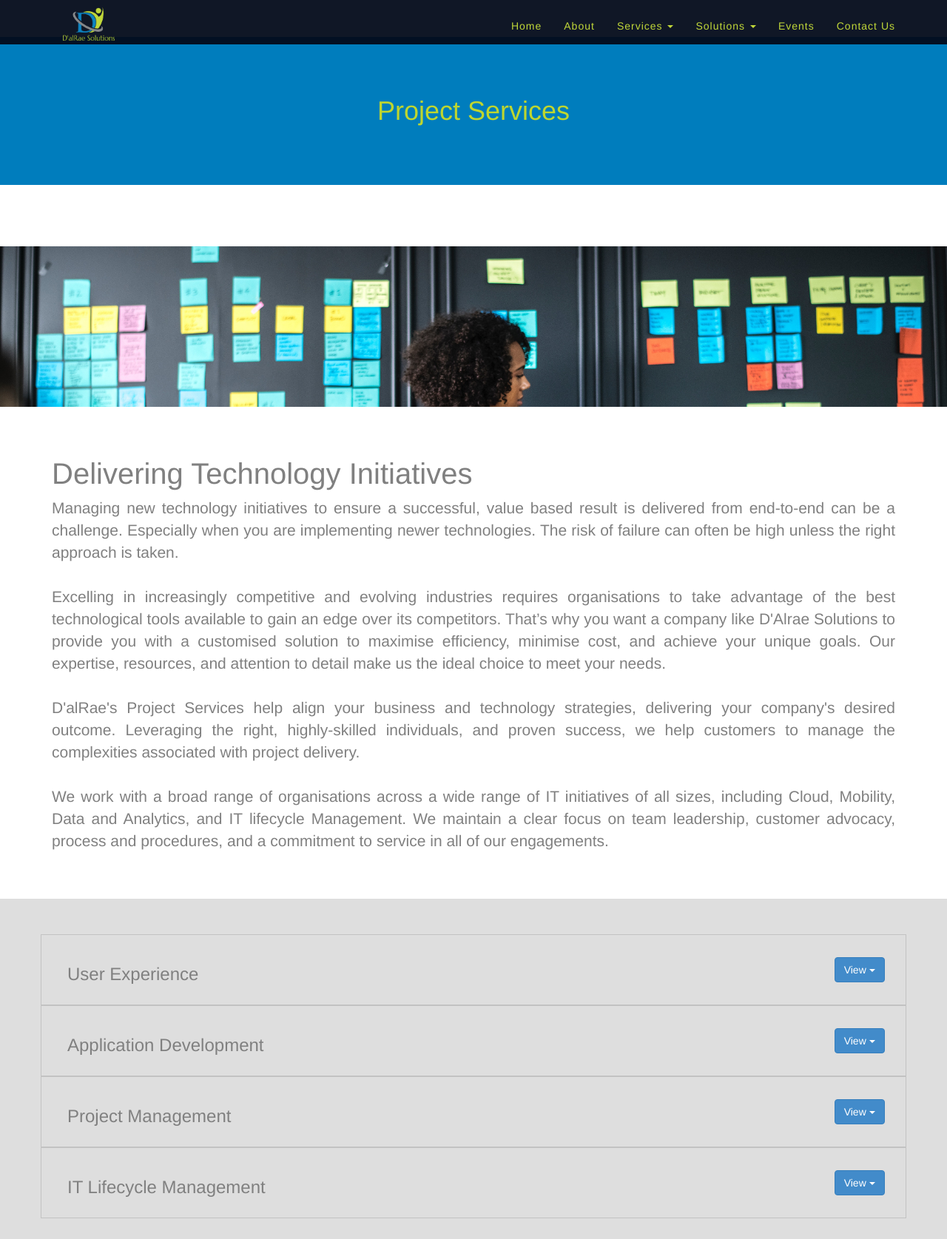
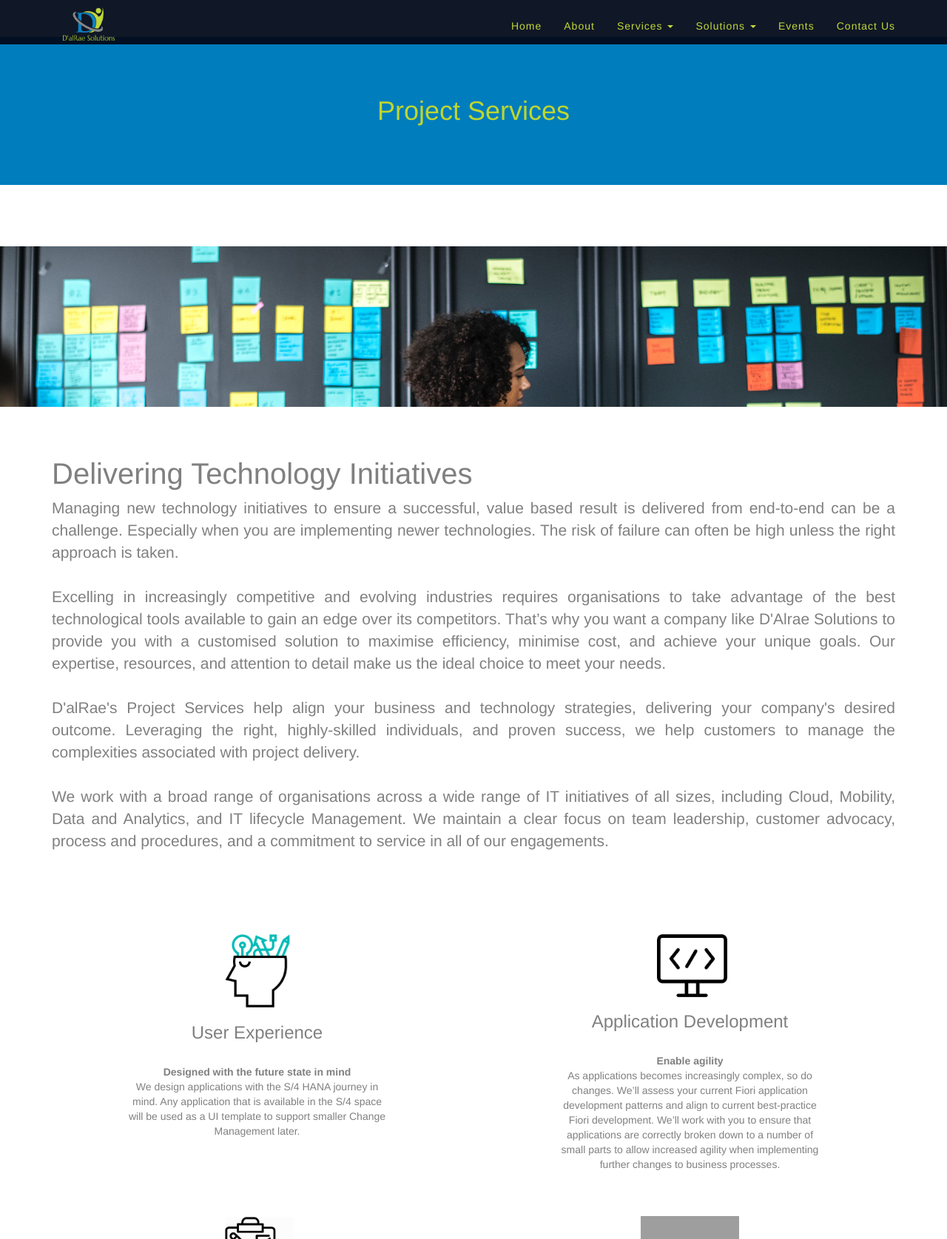
Before and after one commit to timhobbs4/Website, a PHP site: page /services.html in a window 1280 px wide; the page is wider, and only the part inside the window is pictured. Shown: the top 1675 px of that part at 74% size. Run offline with PHP 8.4, Linux system fonts and the light colour scheme; some libraries are stand-ins or nearby versions; grey boxes are pictures that could not be loaded.

Commit message:
solutions and services layout change
removed accordian containers and replaced them with columns.

```diff
--- a/cloud.html
+++ b/cloud.html
@@ -5,7 +5,7 @@
     <meta charset="utf-8">
     <meta http-equiv="X-UA-Compatible" content="IE=edge">
     <meta name="viewport" content="width=device-width, initial-scale=1">
-    <title>Solutions</title>
+    <title>Cloud Services</title>
     <!-- Bootstrap -->
     <link href="css/bootstrap.min.css" rel="stylesheet">
     <!-- Custom styles for this template -->
@@ -138,7 +138,7 @@ height="0" width="0" style="display:none;visibility:hidden"></iframe></noscript>
         <!-- Feedback form container -->
     <div class="container" id="contactContainer">
         <div class="row">
-            <div class="col-xs-8 md-8" id="form_container">
+            <div class="col-xs-6 md-6" id="form_container">
                 <div class="row">
 
                     <div class="md-8">
@@ -174,7 +174,7 @@ height="0" width="0" style="display:none;visibility:hidden"></iframe></noscript>
                 </div>
                 <div id="error_message" style="width:100%; height:100%; display:none; "> <h3>Error</h3> Sorry there was an error sending your form. </div>
             </div>
-            <div class="col-md-4">
+            <div class="col-md-4" style="padding-left: 50px">
                 <img class="hidden-xs" src="images/contact picture.jpg" alt="consulting Picture" id="consulting_picture">
             </div>
             </div>
--- a/css/custom.css
+++ b/css/custom.css
@@ -389,12 +389,16 @@ h1.about_header{
 
 /* Accordion styling */
 
-#accordionJumbotron{
-	background-color: #dedede;
+
+#mobilityBox{
+    margin-left: 45px;
+    margin-right: 45px;
 }
-
 #accordionRow{
-	border: 1px solid rgba(0,0,0,.125);
+	/*border: 2px solid rgba(0,0,0,.125);*/
+    background-color: #dedede;
+    margin-top: 10px;
+    margin-bottom: 10px;
 }
 
 #accordionHeader {
--- a/index.html
+++ b/index.html
@@ -5,7 +5,7 @@
     <meta charset="utf-8">
     <meta http-equiv="X-UA-Compatible" content="IE=edge">
     <meta name="viewport" content="width=device-width, initial-scale=1">
-    <meta name="google-site-verification" content="VekZPDddCGefK-8q0Dr0G81ich-aDnZ0t0w2A-bcMuY" />
+    <meta name="google-site-verification" content="VekZPDddCGefK-8q0Dr0G81ich-aDnZ0t0w2A-bcMuY"/>
     <title>D'alRae Solutions</title>
     <!-- Bootstrap -->
     <link href="css/bootstrap.min.css" rel="stylesheet">
--- a/services.html
+++ b/services.html
@@ -29,8 +29,7 @@ j=d.createElement(s),dl=l!='dataLayer'?'&l='+l:'';j.async=true;j.src=
 
 <body style="padding-bottom: 0px">
     <!-- Google Tag Manager (noscript) -->
-<noscript><iframe src="https://www.googletagmanager.com/ns.html?id=GTM-WH9RDXF"
-height="0" width="0" style="display:none;visibility:hidden"></iframe></noscript>
+    <noscript><iframe src="https://www.googletagmanager.com/ns.html?id=GTM-WH9RDXF" height="0" width="0" style="display:none;visibility:hidden"></iframe></noscript>
     <!-- End Google Tag Manager (noscript) -->
     <!-- Navbar -->
     <div class="navbar-wrapper">
@@ -70,14 +69,16 @@ height="0" width="0" style="display:none;visibility:hidden"></iframe></noscript>
                                             <ul>User Experience</ul>
                                             <ul>Applictaion Development</ul>
                                             <ul>Project Management</ul>
-                                        <ul>IT Lifecycle Management</ul></a>
+                                            <ul>IT Lifecycle Management</ul>
+                                        </a>
                                     </li>
                                     <li class="divider"></li>
                                     <li>
                                         <h5><img src="images/resourcing.png" alt="Rescource Picture" width="25px" height="20px" style="padding-left: 5px;"> Resourcing</h5>
                                         <a href="resources.html">
                                             <ul>Contracting</ul>
-                                        <ul>Staff Augmentation</ul></a>
+                                            <ul>Staff Augmentation</ul>
+                                        </a>
                                     </li>
                                 </ul>
                             <li class="dropdown">
@@ -98,7 +99,8 @@ height="0" width="0" style="display:none;visibility:hidden"></iframe></noscript>
                                         </h5>
                                         <a href="cloud.html">
                                             <ul>Enterprise Cloud</ul>
-                                        <ul>Solution Architecture</ul></a>
+                                            <ul>Solution Architecture</ul>
+                                        </a>
                                     </li>
                                 </ul>
                             <li><a href="events.html">Events</a></li>
@@ -123,7 +125,6 @@ height="0" width="0" style="display:none;visibility:hidden"></iframe></noscript>
     </div>
     <div class="parallax_services"></div>
     <!-- /.Heading Container -->
-
     <div class="jumbotron">
         <div class="container">
             <h1 class="display-1" style="text-align: left;">Delivering Technology Initiatives</h1>
@@ -131,139 +132,58 @@ height="0" width="0" style="display:none;visibility:hidden"></iframe></noscript>
                 We work with a broad range of organisations across a wide range of IT initiatives of all sizes, including Cloud, Mobility, Data and Analytics, and IT lifecycle Management. We maintain a clear focus on team leadership, customer advocacy, process and procedures, and a commitment to service in all of our engagements.</p>
         </div>
     </div>
-
-        <!-- Collapsable headings for the different sections -->
     <div class="jumbotron" id="accordionJumbotron">
         <div class="container">
-            <div class="accordion" id="servicesAccordion">
-                <div class="row" id="accordionRow">
-                    <div class="card">
-                        <!--div class="col-md-1"><img src="images/icons/ux icon.png" style="max-height: 100px;"></div-->
-                            <div class="col-md-10">
-                                <h3 id="accordionHeader">User Experience</h3>
-                            </div>
-                        <div class="col">
-                            <div class="card-header" id="uxHeading">
-                                <h5>
-                                <button class="btn btn-primary" type="button" data-toggle="collapse" data-target="#uxCollapseBody" aria-expanded="false" aria-controls="uxCollapseBody" id="accordionButton">
-                                View <span class="caret"></span>
-                                </button>
-                                </h5>
-                            </div>
-                        </div>
-                        <div id="uxCollapseBody" class="collapse" aria-labelledby="uxHeading" data-parent="#servicesAccordion">
-                            <div class="card-body">
-                                <div class="col-md-10" style="text-align: left; margin-bottom: 20px; margin-left: 20px">
+            <div class="row" id="servicesRow">
+                <div class="col-md-1"></div>
+                <div class="col-md-4" id="servicesBox">
+                    <img src="images/icons/ux icon.png" style="max-height: 100px;">
+                    <h3 id="uxHeading">User Experience</h3><br>
                     <b>Designed with the future state in mind</b><br>
                     We design applications with the S/4 HANA journey in mind. Any application that is available in the S/4 space will be used as a UI template to support smaller Change Management later.<br>
-
+                </div>
+                <div class="col-md-2"></div>
+                <!-- second box of services -->
+                <div class="col-md-4" id="servicesBox">
+                    <img src="images/icons/dev icon.png" style="max-height: 100px; max-width: 95px; margin-left: 5px">
+                    <h3 id="servicesHeading">Application Development</h3><br>
+                    <b>Enable agility</b><br>
+                    As applications becomes increasingly complex, so do changes. We’ll assess your current Fiori application development patterns and align to current best-practice Fiori development. We’ll work with you to ensure that applications are correctly broken down to a number of small parts to allow increased agility when implementing further changes to business processes.<br><br>
+                </div>
+                <div class="col-md-1"></div>
+            </div>
+            <!-- third box of services -->
+            <div class="row" id="servicesRow" style="margin-top: 40px; margin-bottom: 60px">
+                <div class="col-md-1"></div>
+                <div class="col-md-4" id="servicesBox">
+                    <img src="images/icons/PM icon.png" style="max-height: 95px; margin-left: 5px; margin-bottom: 10px">
+                    <h3 id="servicesHeading">Project Management</h3><br>
+                    <b>A holistic approach to deliver</b><br>
+                    We embrace a collaborative approach to meet your business needs. That means we’ll work with you to get your input about business goals, special concerns, and how you envision your business in the future. We’ll take that input and turn it into a capable, cost-effective system that can grow with you.<br>
+                </div>
+                <div class="col-md-2"></div>
+                <!-- fourth box of services -->
+                <div class="col-md-4" id="servicesBox">
+                    <img src="images/icons/life-cycle-icon.png" style="max-height: 100px;">
+                    <h3 id="servicesHeading">IT Lifecycle Management</h3><br>
+                    <b>Optimising your solutions</b><br>
+                    Ensuring that your applications are operating at optimum performance and able to scale to meet future demand is critical to the success and adoption of any solution. D'alrae Solutions are able to assist in the monitoring and performance management of delivered applications during an applications lifecycle. D'Alrae Solutions will provide feedback and advice on best practices in managing performance and lifecycle of applications from development through to production and beyond.<br>
+                </div>
+                <div class="col-md-1"></div>
             </div>
         </div>
     </div>
-                    </div>
-                </div>
-
-                <!-- second card of accordion -->
-                 <div class="row" id="accordionRow">
-                    <div class="card">
-                        <!--div class="col-md-1"><img src="images/icons/dev icon.png" style="max-height: 100px; max-width: 95px; margin-left: 5px"></div-->
-                            <div class="col-md-10">
-                                <h3 id="accordionHeader">Application Development</h3>
-                            </div>
-                        <div class="col">
-                            <div class="card-header" id="appsDevHeading">
-                                <h5>
-                                <button class="btn btn-primary" type="button" data-toggle="collapse" data-target="#appsDevCollapseBody" aria-expanded="false" aria-controls="appsDevCollapseBody" id="accordionButton">
-                                View <span class="caret"></span>
-                                </button>
-                                </h5>
-                            </div>
-                        </div>
-                        <div id="appsDevCollapseBody" class="collapse" aria-labelledby="appsDevHeading" data-parent="#servicesAccordion">
-                            <div class="card-body">
-                                <div class="col-md-10" style="text-align: left; margin-bottom: 20px; margin-left: 20px">
-                                    <span><b>Enable agility</b></span><br>
-                                    As applications becomes increasingly complex, so do changes. We’ll assess your current Fiori application development patterns and align to current best-practice Fiori development. We’ll work with you to ensure that applications are correctly broken down to a number of small parts to allow increased agility when implementing further changes to business processes.<br>
-                                    We'll provide resources who have both Best Practice Applications knowledge and experience from some of the biggest Global Fiori Implementations, along with vastly experienced resources in implementing real-time SAP Retail store-based solutions in some of Australasia's biggest Retailers.
-                                </div>
-                            </div>
-                        </div>
-                    </div>
-                </div>
-                <!-- third card of accordion -->
-                 <div class="row" id="accordionRow">
-                    <div class="card">
-                        <!--div class="col-md-1"><img src="images/icons/PM icon.png" style="max-height: 95px; margin-left: 5px; margin-bottom: 10px"></div-->
-                            <div class="col-md-10">
-                                <h3 id="accordionHeader">Project Management</h3>
-                            </div>
-                        <div class="col">
-                            <div class="card-header" id="pmHeading">
-                                <h5>
-                                <button class="btn btn-primary" type="button" data-toggle="collapse" data-target="#pmCollapseBody" aria-expanded="false" aria-controls="pmCollapseBody" id="accordionButton">
-                                View <span class="caret"></span>
-                                </button>
-                                </h5>
-                            </div>
-                        </div>
-                        <div id="pmCollapseBody" class="collapse" aria-labelledby="pmHeading" data-parent="#servicesAccordion">
-                            <div class="card-body">
-                                <div class="col-md-10" style="text-align: left; margin-bottom: 20px; margin-left: 20px">
-                                    <span><b>A holistic approach to deliver</b></span><br>
-                                    We embrace a collaborative approach to meet your business needs. That means we’ll work with you to get your input about business goals, special concerns, and how you envision your business in the future. We’ll take that input and turn it into a capable, cost-effective system that can grow with you.
-                                </div>
-                            </div>
-                        </div>
-                    </div>
-                </div>
-
-                <!--Fourth card of accordion -->
-                <div class="row" id="accordionRow">
-                    <div class="card">
-                        <!--div class="col-md-1"><img src="images/icons/life-cycle-icon.png" style="max-height: 100px;"></div-->
-                            <div class="col-md-10">
-                                <h3 id="accordionHeader">IT Lifecycle Management</h3>
-                            </div>
-                        <div class="col">
-                            <div class="card-header" id="lifecycleHeading">
-                                <h5>
-                                <button class="btn btn-primary" type="button" data-toggle="collapse" data-target="#lifecycleCollapseBody" aria-expanded="false" aria-controls="lifecycleCollapseBody" id="accordionButton">
-                                View <span class="caret"></span>
-                                </button>
-                                </h5>
-                            </div>
-                        </div>
-                        <div id="lifecycleCollapseBody" class="collapse" aria-labelledby="lifecycleHeading" data-parent="#servicesAccordion">
-                            <div class="card-body">
-                                <div class="col-md-10" style="text-align: left; margin-bottom: 20px; margin-left: 20px">
-                                    Ensuring that your applications are operating at optimum performance and able to scale to meet future demand is critical to the success and adoption of any solution. D'alrae Solutions are able to assist in the monitoring and performance management of delivered applications during an applications lifecycle. D'Alrae Solutions will provide feedback and advice on best practices in managing performance and lifecycle of applications from development through to production and beyond.
-                                </div>
-                            </div>
-                        </div>
-                    </div>
-                </div>
-
-
-
-
-
-            </div>
-        </div>
-    </div>
-    <!-- /.Collapsible Headings -->
     <!-- Feedback form container -->
     <div class="container" id="contactContainer">
         <div class="row">
-            <div class="col-xs-8 md-8" id="form_container">
+            <div class="col-xs-6 md-6" id="form_container">
                 <div class="row">
-
                     <div class="md-8">
                         <h3>Contact Us</h3>
                     </div>
                 </div>
                 <form role="form" method="post" id="contact_form">
                     <div class="row">
-
                         <div class="md-8 form-group">
                             <input type="text" class="form-control" id="name" name="name" required placeholder="Your Name*">
                         </div>
@@ -284,24 +204,23 @@ height="0" width="0" style="display:none;visibility:hidden"></iframe></noscript>
                             <button type="submit" class="btn btn-lg btn-default pull-right">Send</button>
                         </div>
                     </div>
-
                 </form>
-                <div id="success_message" style="width:100%; height:100%; display:none; "> <h3>Posted your message successfully!</h3>
+                <div id="success_message" style="width:100%; height:100%; display:none; ">
+                    <h3>Posted your message successfully!</h3>
                 </div>
-                <div id="error_message" style="width:100%; height:100%; display:none; "> <h3>Error</h3> Sorry there was an error sending your form. </div>
+                <div id="error_message" style="width:100%; height:100%; display:none; ">
+                    <h3>Error</h3> Sorry there was an error sending your form.
                 </div>
-            <div class="col-md-4">
+            </div>
+            <div class="col-md-4" style="padding-left: 50px">
                 <img class="hidden-xs" src="images/contact picture.jpg" alt="consulting Picture" id="consulting_picture">
             </div>
         </div>
     </div>
     <!-- /. Feedback Form -->
-
     <!-- Page footer details -->
     <footer id="footer">
-
         <footer class="container py-5">
-
             <div class="col-md-3">
                 <h4>Get In Touch</h4>
                 <div class="row">
@@ -334,16 +253,26 @@ height="0" width="0" style="display:none;visibility:hidden"></iframe></noscript>
             <div class="col-md-2">
                 <h4>Services</h4>
                 <ul class="list-unstyled">
-                            <a href="consulting.html"> <li>Consulting Services</li></a>
-                            <a href="services.html"><li>Project Services</li></a>
-                            <a href="resources.html"> <li>Resourcing Services</li></a>
+                    <a href="consulting.html">
+                        <li>Consulting Services</li>
+                    </a>
+                    <a href="services.html">
+                        <li>Project Services</li>
+                    </a>
+                    <a href="resources.html">
+                        <li>Resourcing Services</li>
+                    </a>
                 </ul>
             </div>
             <div class="col-md-2">
                 <h4>Solutions</h4>
                 <ul class="list-unstyled">
-                            <a href="mobile.html"> <li>Mobile Services</li></a>
-                            <a href=cloud.html><li>Cloud Services</li></a>
+                    <a href="mobile.html">
+                        <li>Mobile Services</li>
+                    </a>
+                    <a href=cloud.html>
+                        <li>Cloud Services</li>
+                    </a>
                 </ul>
             </div>
             <div class="col-md-2">
@@ -364,7 +293,6 @@ height="0" width="0" style="display:none;visibility:hidden"></iframe></noscript>
                 <img src="images/SAP_Partner_OpenEcosystem_R.png" alt="SAP Partner Open Ecosystem" style="max-width: 200px; margin-top: 40px; margin-left: 20px">
             </div>
         </footer>
-
     </footer>
     <!-- /.Footer -->
     <!-- jQuery (necessary for Bootstrap's JavaScript plugins) -->
```
Also changed, not shown: consulting.html (+40 -99 lines), mobile.html (+43 -94 lines), resources.html (+35 -66 lines). Lines whose indentation alone changed are shown as unchanged.
